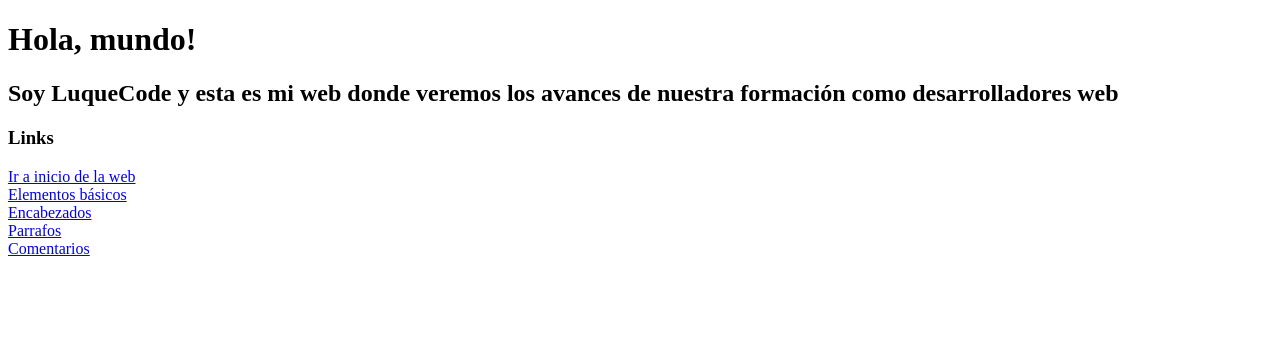
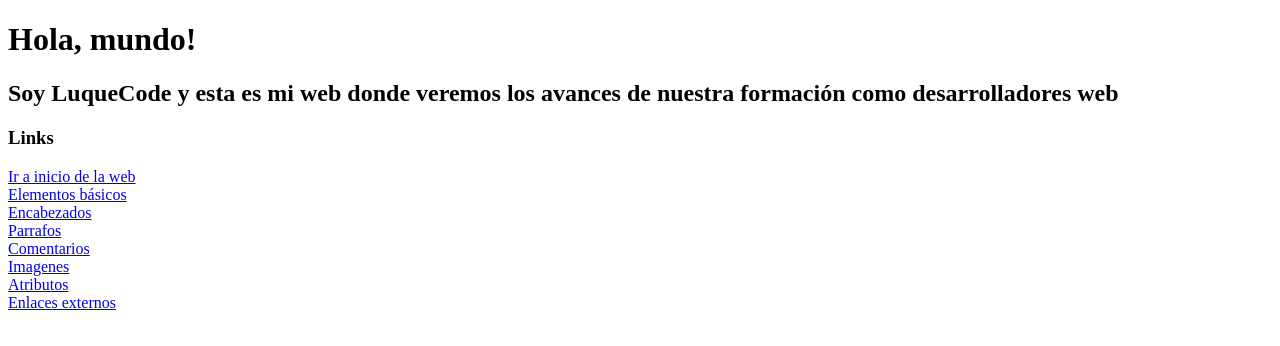
Before and after one commit to LuqueCode/LuqueCode.github.io, a plain HTML site: page index.html in a window 1280 px wide. Drawn offline with Linux system fonts and the light colour scheme.

Commit message:
Update index.html

```diff
--- a/index.html
+++ b/index.html
@@ -12,5 +12,8 @@
     <a href="/PP/HTML/encabezado.html">Encabezados</a><br>
     <a href="/PP/HTML/parrafos.html">Parrafos</a><br>
     <a href="/PP/HTML/comentarios.html">Comentarios</a><br>
+    <a href="/PP/HTML/imagenes.html">Imagenes</a><br>
+    <a href="/PP/HTML/atributos.html">Atributos</a><br>
+    <a href="/PP/HTML/enlaces_externos.html">Enlaces externos</a><br>
   </body>
 </html>
```
